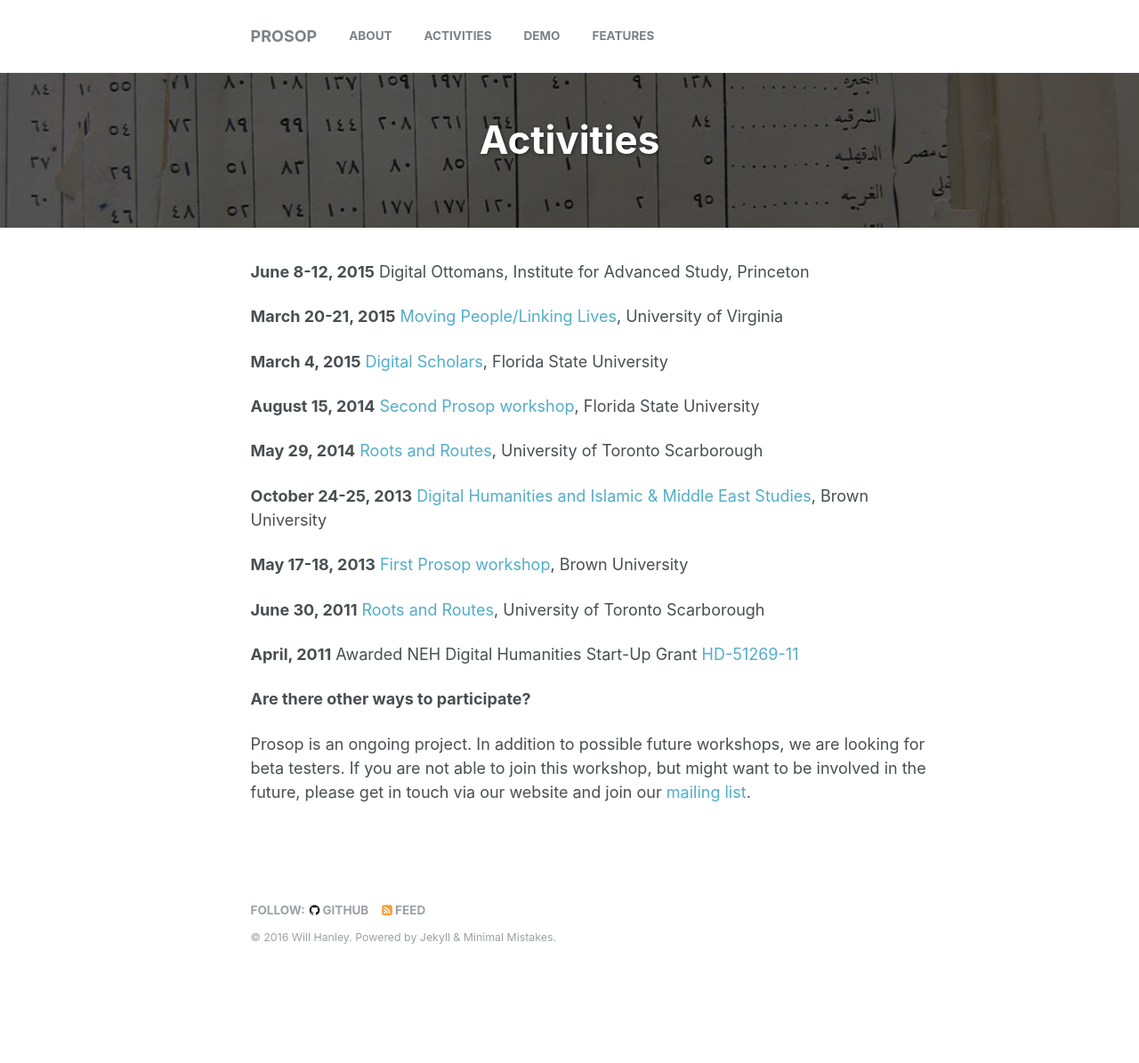
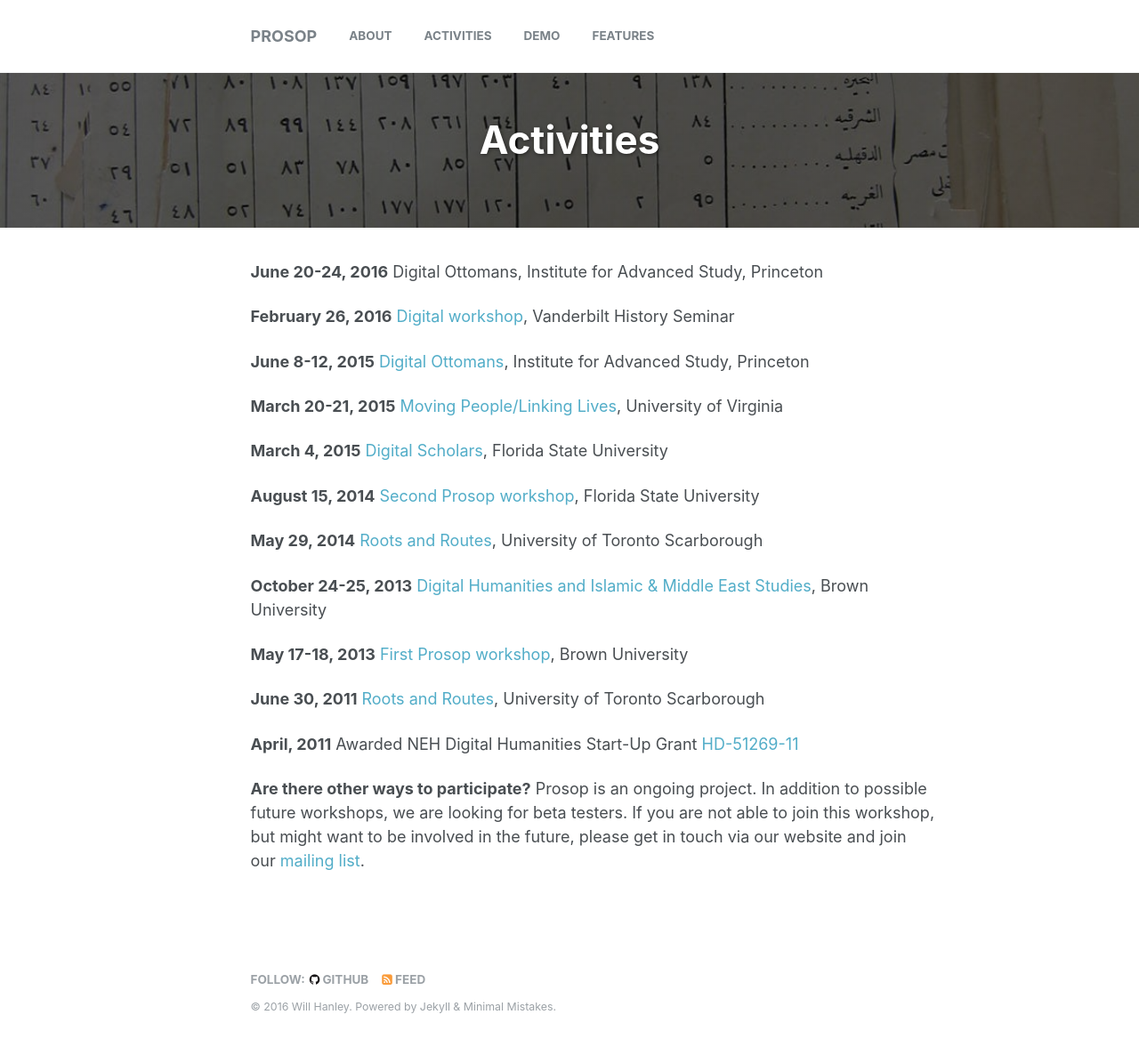
Before and after one commit to whanley/Prosop, a Jekyll site: the page built from _pages/activities.md, in a window 1280 px wide. Shown: the whole page at 89% size. Built offline with Jekyll 4.4.1, drawn with Linux system fonts in a browser that asks for light colours; before the commit the page ends 1118 px from its top, so only the background shows below that.

Commit message:
activities update

```diff
--- a/_pages/activities.md
+++ b/_pages/activities.md
@@ -8,8 +8,14 @@ header:
   overlay_filter: 0.5 # same as adding an opacity of 0.5 to a black background
 ---
 
+**June 20-24, 2016**
+Digital Ottomans, Institute for Advanced Study, Princeton
+
+**February 26, 2016**
+[Digital workshop](http://as.vanderbilt.edu/history/docs/Feb12-26Digital2.pdf), Vanderbilt History Seminar
+
 **June 8-12, 2015**
-Digital Ottomans, Institute for Advanced Study, Princeton
+[Digital Ottomans](https://www.academia.edu/12907642/The_Digital_Ottoman_Platform_Workshop), Institute for Advanced Study, Princeton
 
 **March 20-21, 2015**
 [Moving People/Linking Lives](http://movingpeoplelinkinglives.org/), University of Virginia
@@ -37,5 +43,4 @@ Awarded NEH Digital Humanities Start-Up Grant [HD-51269-11](https://securegrants
 
 
 **Are there other ways to participate?**
-
 Prosop is an ongoing project. In addition to possible future workshops, we are looking for beta testers. If you are not able to join this workshop, but might want to be involved in the future, please get in touch via our website and join our [mailing list](https://groups.google.com/d/forum/prosop).
```
